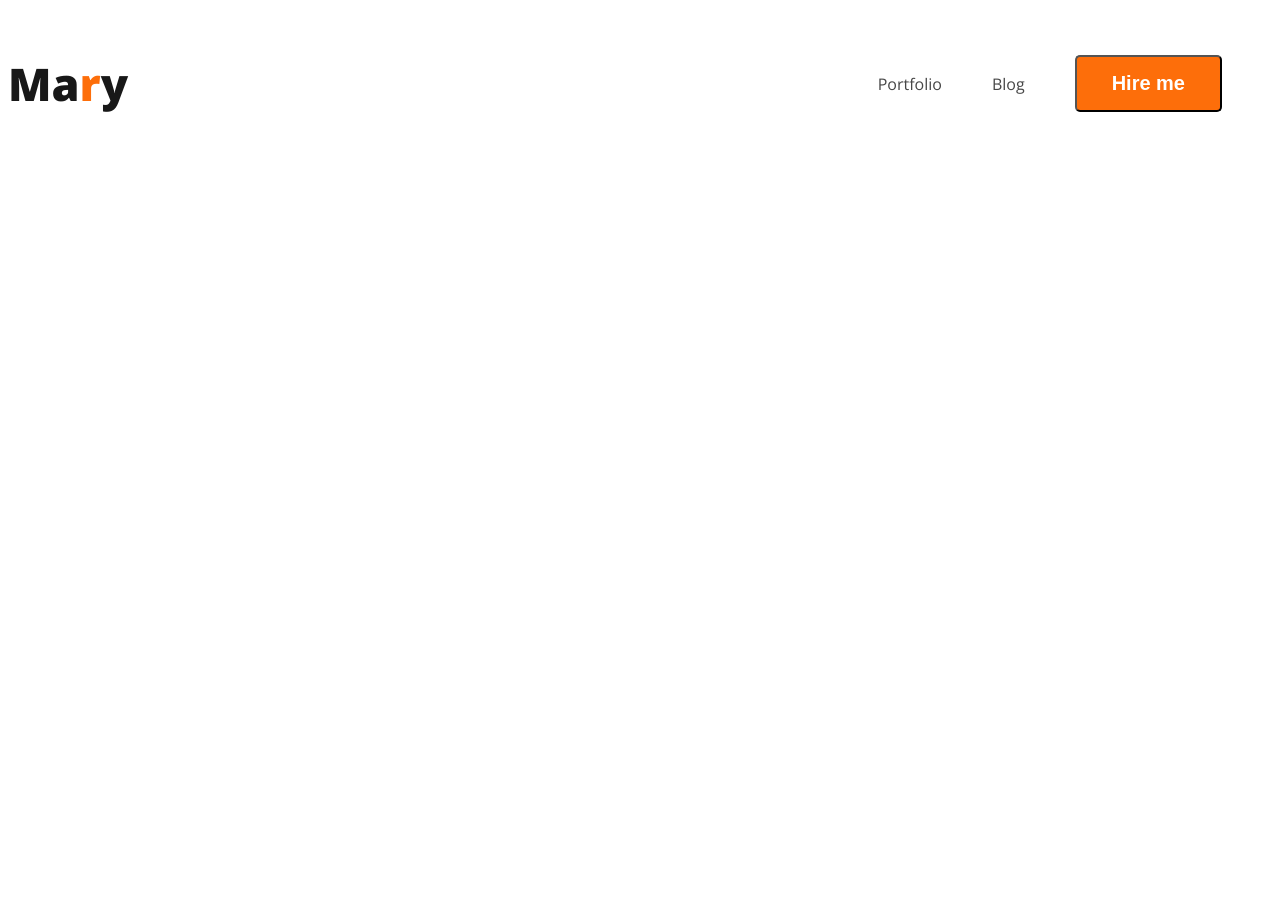
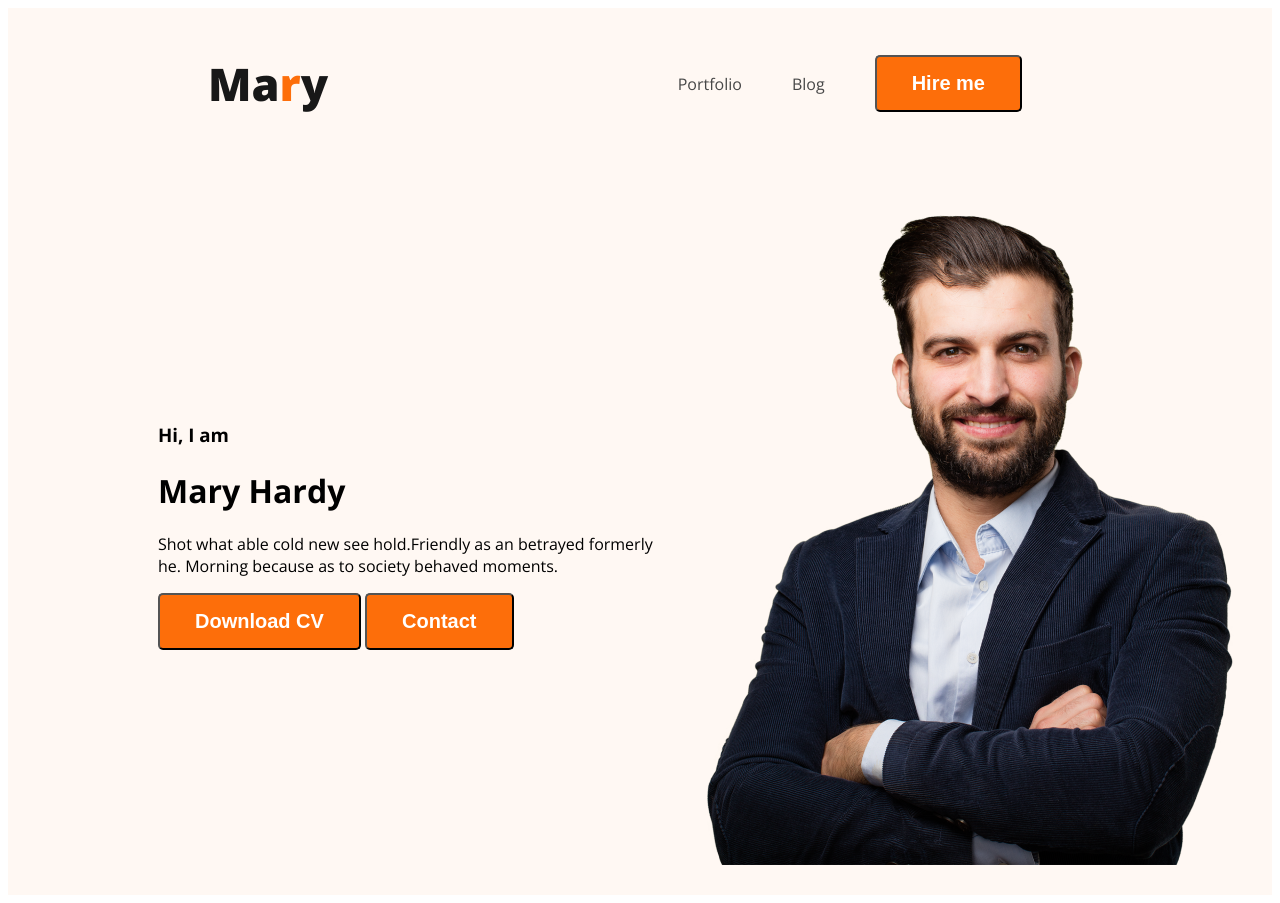
Before and after one commit to afrinchowa/web-developer-portfolio, a plain HTML site: page index.html in a window 1280 px wide. Before the commit the page ends 800 px from the top, so only its background shows below. Drawn offline with nearby package versions, Linux system fonts and the light colour scheme.

Commit message:
banner content added

```diff
--- a/index.html
+++ b/index.html
@@ -12,7 +12,7 @@
 </head>
 
 <body>
-    <header>
+    <header class="header">
         <nav>
             <h3 class="nav-title">Ma<span class="text-primary">r</span >y</h3>
             <ul>
@@ -21,6 +21,17 @@
                 <li><button class="btn-primary">Hire me</button></li>
             </ul>
         </nav>
+        <div class="banner">
+            <div class="banner-content">
+        <h3 class="banner-greeting"> Hi, I am</h3>
+        <h1 class="banner-title">Mary Hardy</h1>
+        <p>Shot what able cold new see hold.Friendly as an betrayed formerly he. Morning because as to society behaved moments. </p>
+        <button class="btn-primary">Download CV</button>
+        <button class="btn-primary">Contact</button>
+
+            </div>
+            <img class="profile-pic" src="../web-developer-portfolio/images/hardy.png" alt=""  >
+        </div>
     </header>
     <main>
 
--- a/styles/portfolio.css
+++ b/styles/portfolio.css
@@ -3,6 +3,7 @@ nav {
     display: flex;
     justify-content: space-between;
     align-items: center;
+    margin: 0 200px;
 }
 
 /*common shared styles  */
@@ -45,3 +46,15 @@ nav a {
     font-weight: 700;
     padding: 15px 35px;
 }
+/* header related style */
+header{
+background-color: #FFF8F3;
+}
+.banner{
+    padding:30px 30px 30px 150px;
+    display: flex;
+    align-items: center;
+}
+.banner .profile pic{
+    width: 500px;
+}
```
